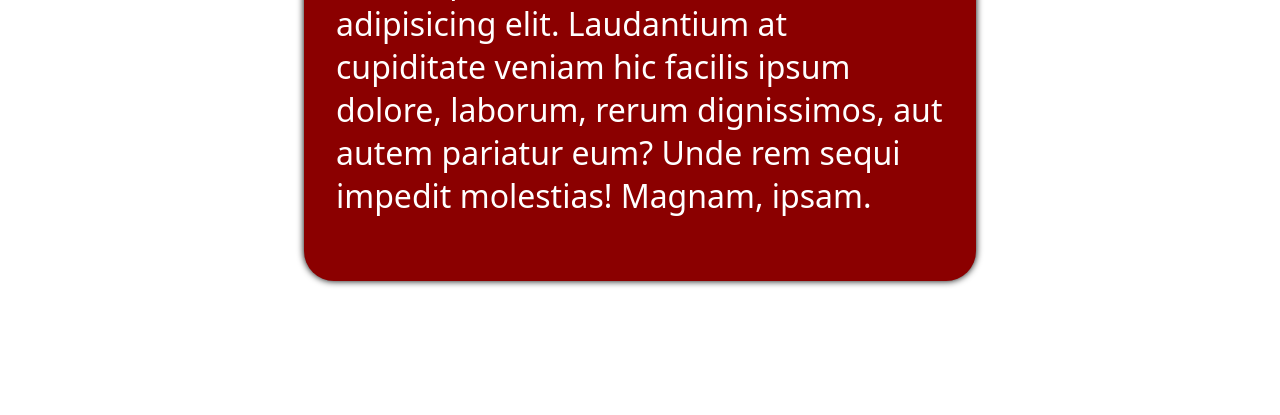
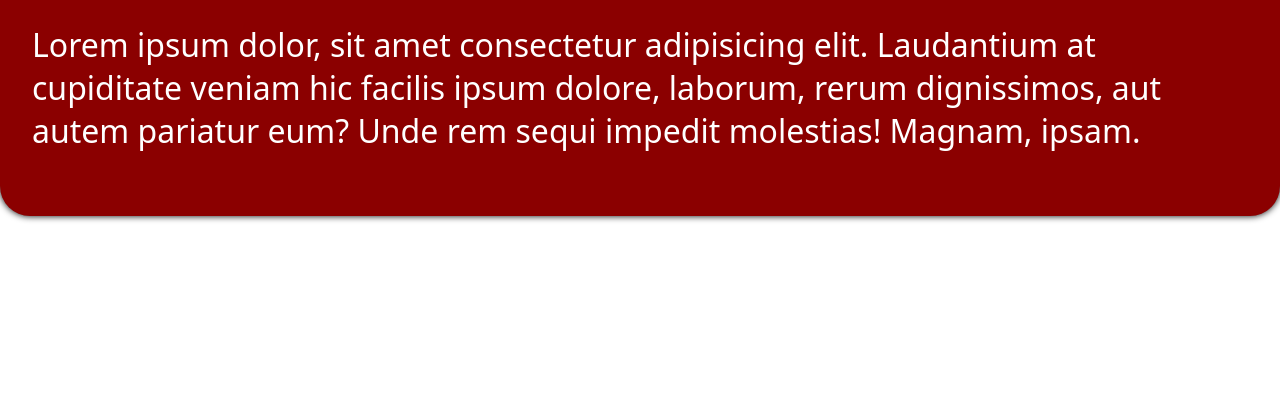
Before and after one commit to ElDavih/30-days-challenge-html, a website: page dia29/index.html in a window 1280 px wide. Shown: the part 385-800 px from the top of the page. Drawn offline with Linux system fonts and the light colour scheme; a web font is replaced by a local one.

Commit message:
Change wrapper width to 100dvw

```diff
--- a/dia29/index.css
+++ b/dia29/index.css
@@ -9,7 +9,7 @@ body {
 }
 
 .wrapper {
-  width: 50%;
+  width: 100dvw;
   background-color: darkred;
   padding: 1rem;
   color: #fff;
```
